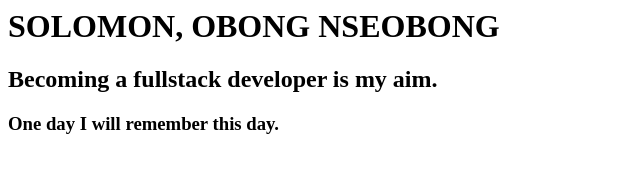
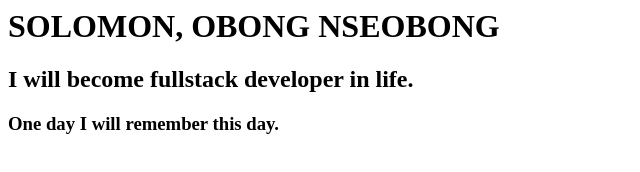
Before and after one commit to ObongOG/ObongCV, a plain HTML site: page index.html in a window 1280 px wide. Shown: the whole page, without its empty margins (0-640 px from the left). Drawn offline with Linux system fonts and the light colour scheme.

Commit message:
Second commit

```diff
--- a/index.html
+++ b/index.html
@@ -1,3 +1,3 @@
 <h1>SOLOMON, OBONG NSEOBONG</h1>
-<h2>Becoming a fullstack developer is my aim.</h2>
+<h2>I will become fullstack developer in life.</h2>
 <h3>One day I will remember this day.</h3>
```
